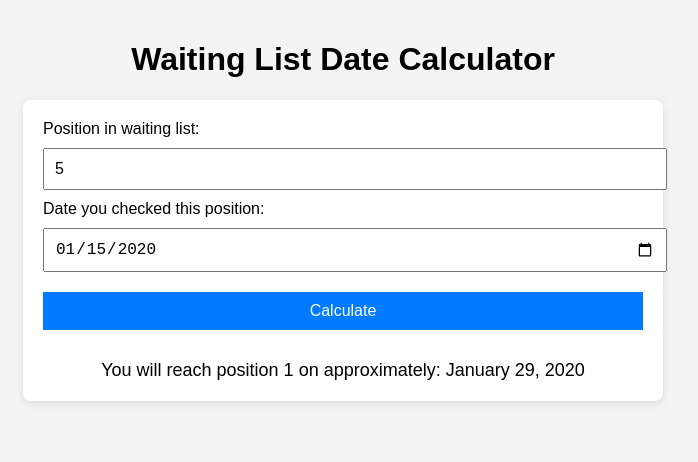
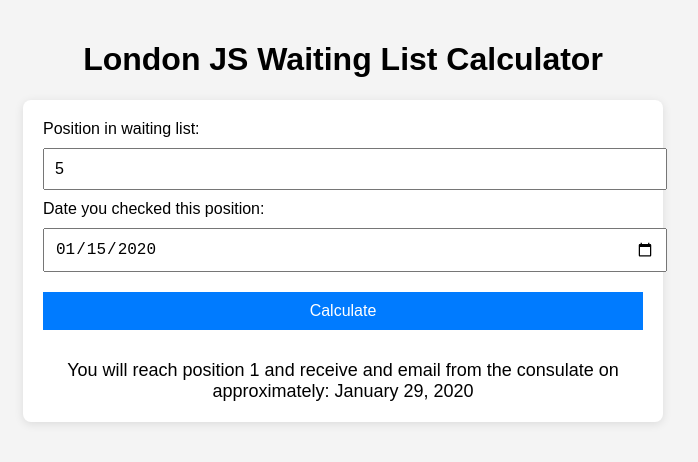
Before and after one commit to seanaajones/Consulate_JS_WaitingList, a plain HTML site: page index.html in a window 1280 px wide. Both pictures are taken after typing "5", "2020-01-15" into the empty fields and a click on the button "Calculate". Shown: the whole page, without its empty margins (297-995 px from the left). Drawn offline with Linux system fonts and the light colour scheme.

Commit message:
Update index.html

```diff
--- a/index.html
+++ b/index.html
@@ -46,7 +46,7 @@
 </head>
 <body>
 
-    <h1>Waiting List Date Calculator</h1>
+    <h1>London JS Waiting List Calculator</h1>
     <div class="container">
         <label for="position">Position in waiting list:</label>
         <input type="number" id="position" placeholder="Enter your current position" required>
@@ -65,8 +65,8 @@
             const position = parseFloat(document.getElementById('position').value);
             const checkDate = new Date(document.getElementById('date').value);
 
-            // Define how fast the waiting list moves (2.4 positions per week)
-            const positionsPerWeek = 2.4;
+            // Define how fast the waiting list moves (2.38 positions per week)
+            const positionsPerWeek = 2.38;
 
             // Calculate how many weeks it will take to reach position 1
             const weeksToReachOne = position / positionsPerWeek;
@@ -83,7 +83,7 @@
             const finalDateString = finalDate.toLocaleDateString(undefined, options);
 
             // Display the result
-            document.getElementById('result').textContent = `You will reach position 1 on approximately: ${finalDateString}`;
+            document.getElementById('result').textContent = `You will reach position 1 and receive and email from the consulate on approximately: ${finalDateString}`;
         }
     </script>
 
```
